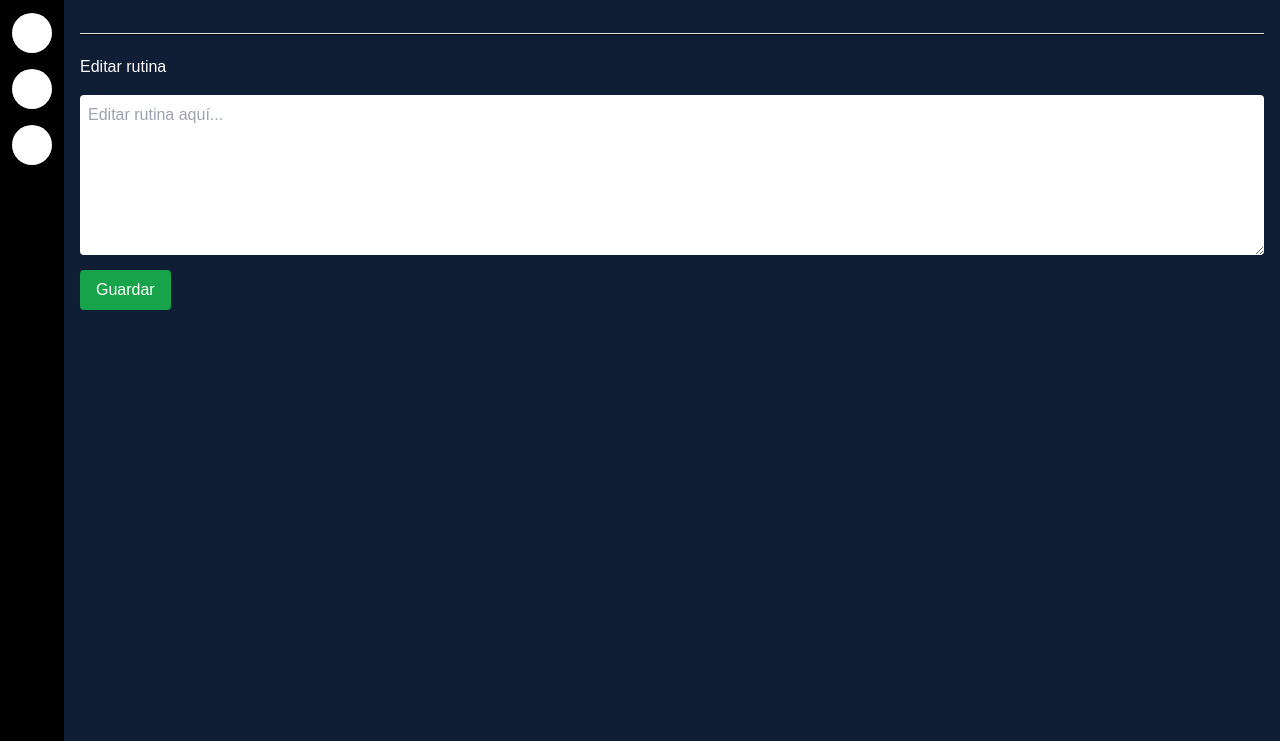
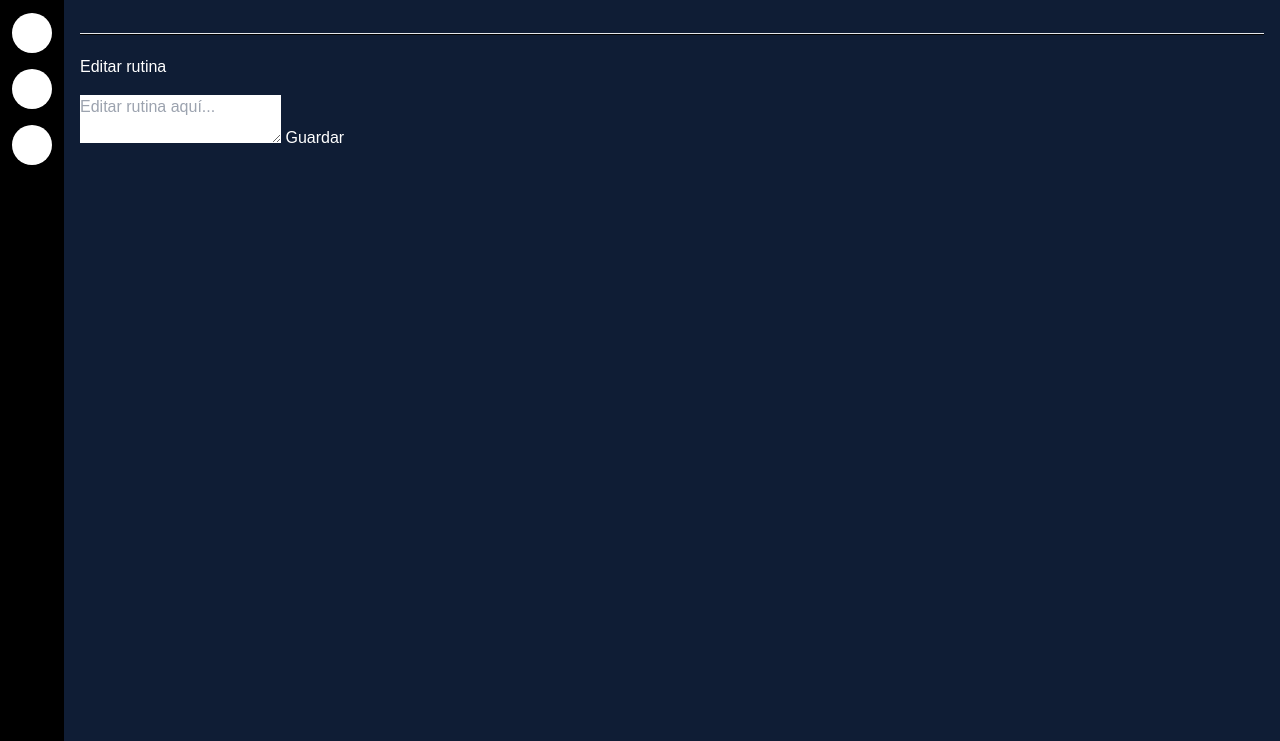
Before and after one commit to mikewatouski/Proyecto2025, a plain HTML site: page Rutinas/R/rutinas.html in a window 1280 px wide. Both pictures are taken after a click on the button "Editar". Shown: the part 59-800 px from the top of the page. Drawn offline with nearby package versions, Linux system fonts and the light colour scheme.

Commit message:
Algo estaba mal

```diff
--- a/Rutinas/R/rutinas.html
+++ b/Rutinas/R/rutinas.html
@@ -32,8 +32,8 @@
     <!-- Zona de contenido editable -->
     <div class="zona-edicion" id="zona-edicion" style="display: none;">
       <h2 class="text-white mb-4">Editar rutina</h2>
-      <textarea id="rutina-editable" class="w-full h-40 p-2 rounded" placeholder="Editar rutina aquí..."></textarea>
-      <button onclick="guardarRutina()" class="mt-2 px-4 py-2 bg-green-600 text-white rounded">Guardar</button>
+      <textarea id="rutina-editable" class="Edit" placeholder="Editar rutina aquí..."></textarea>
+      <button onclick="guardarRutina()" class="btn">Guardar</button>
     </div>
 
     <!-- Zona de contenido original -->
```
